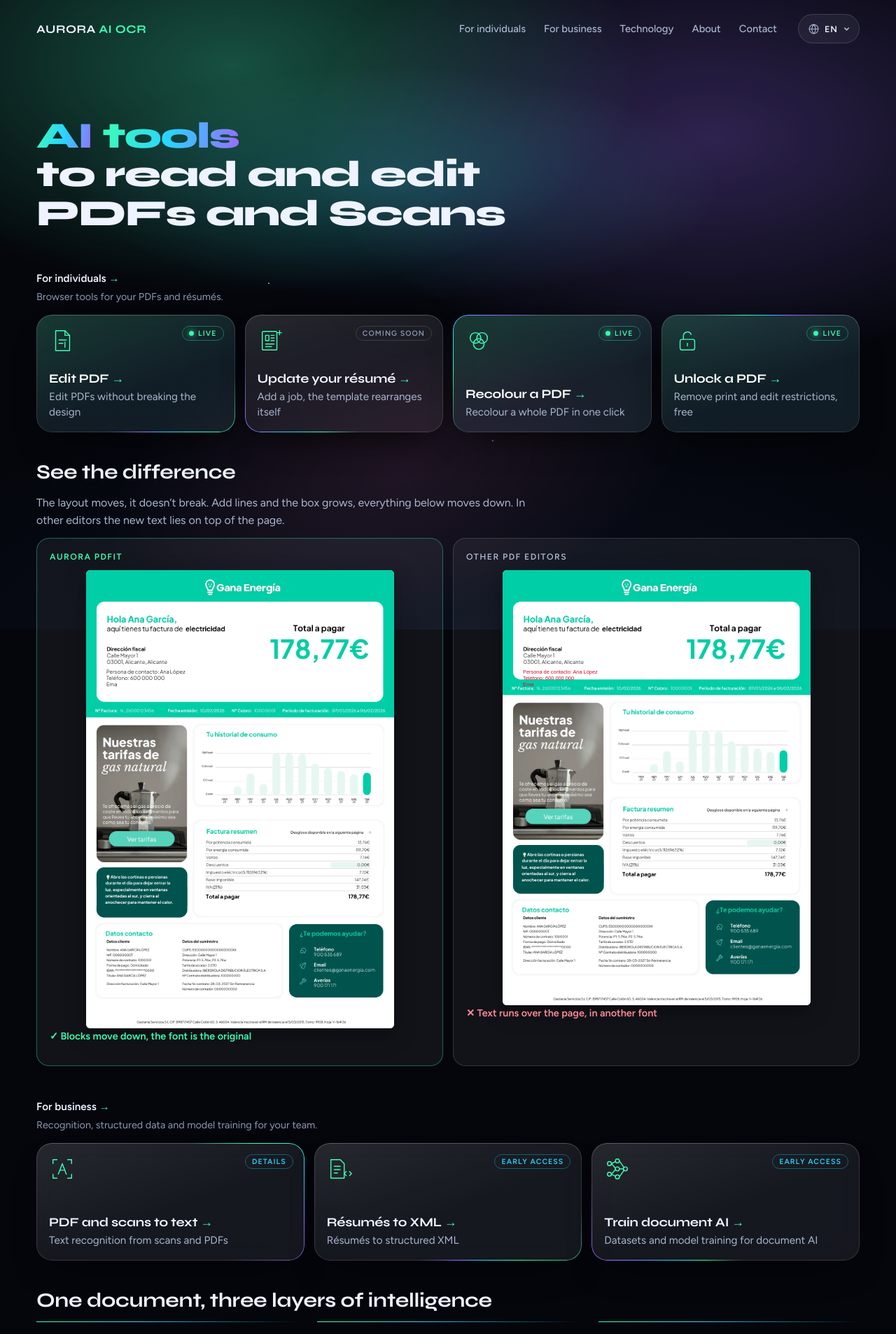
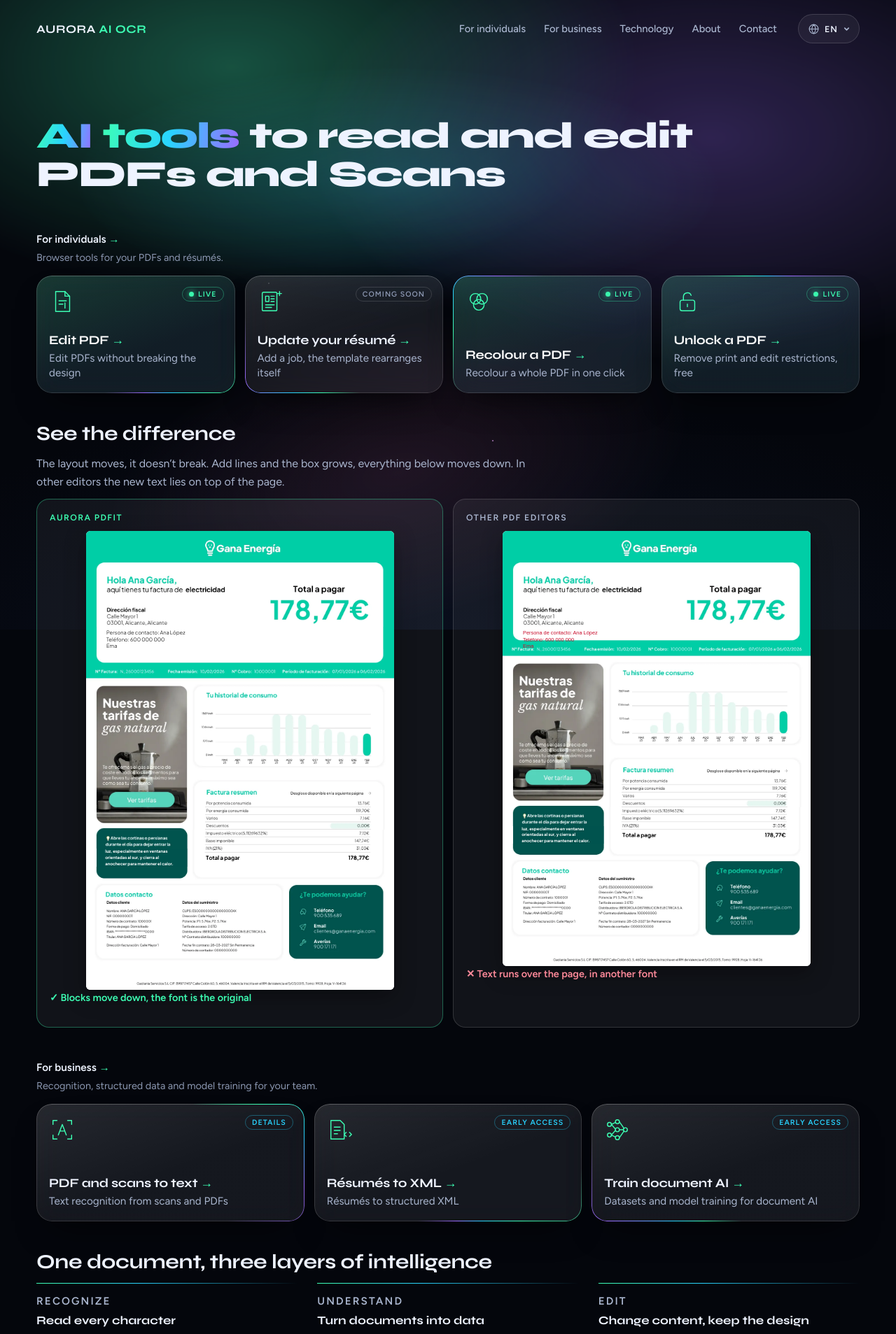
Before and after one commit to Totororik/rora.es, a Jekyll site: the page built from index.html, in a window 1280 px wide. Shown: the top 1907 px of the page at 70% size. Built offline with Jekyll 4.4.1, drawn with Linux system fonts in a browser that asks for light colours.

Commit message:
Заголовок главной: две строки — «AI tools to read and edit» / «PDFs and Scans» (хозяин 05.11)

```diff
--- a/index.html
+++ b/index.html
@@ -7,7 +7,7 @@ title: "AURORA AI OCR — AI tools to read, edit and parse PDFs and Scans"
 description: "AURORA AI OCR builds document tools and technology. For individuals: online PDF editing that keeps fonts and layout. For business: OCR for scans and PDFs, résumé parsing into XML, and data and training for document AI."
 ---
     <section class="hero">
-      <h1><span class="line"><span class="w hl" style="--i:0">AI</span> <span class="w hl" style="--i:1">tools</span></span> <span class="line"><span class="w" style="--i:2">to</span> <span class="w" style="--i:3">read</span> <span class="w" style="--i:4">and</span> <span class="w" style="--i:5">edit</span> <span class="w" style="--i:6">PDFs</span> <span class="w" style="--i:7">and</span> <span class="w" style="--i:8">Scans</span></span><span class="scan" aria-hidden="true"></span></h1>
+      <h1><span class="line"><span class="w hl" style="--i:0">AI</span> <span class="w hl" style="--i:1">tools</span> <span class="w" style="--i:2">to</span> <span class="w" style="--i:3">read</span> <span class="w" style="--i:4">and</span> <span class="w" style="--i:5">edit</span></span> <span class="line"><span class="w" style="--i:6">PDFs</span> <span class="w" style="--i:7">and</span> <span class="w" style="--i:8">Scans</span></span><span class="scan" aria-hidden="true"></span></h1>
     </section>
 
     <section class="products" aria-label="Products">
```
